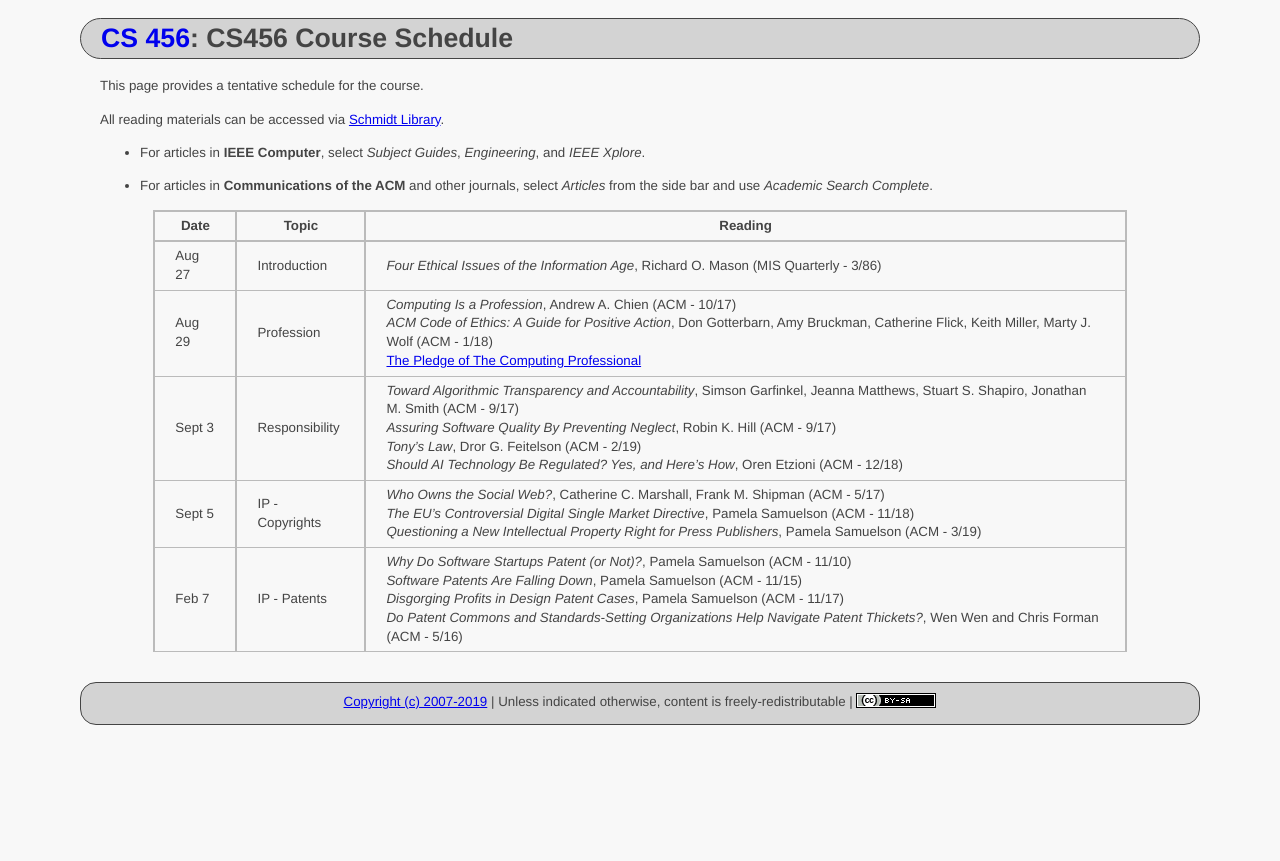
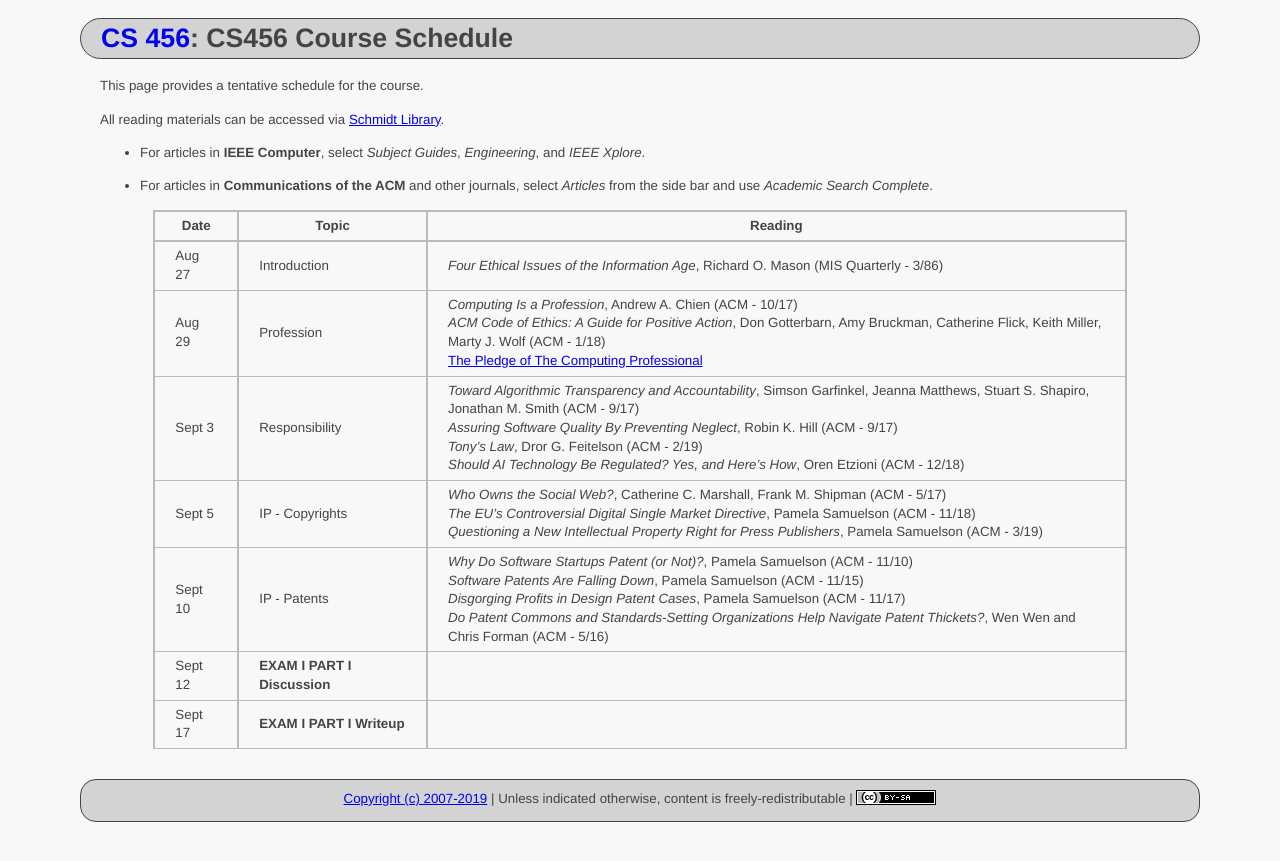
Before and after one commit to ycpcs/cs456-fall2019, a Jekyll site: the page built from schedule/index.md, in a window 1280 px wide. Shown: the top 861 px of the page. Built offline with Jekyll 4.4.1, drawn with Linux system fonts in a browser that asks for light colours.

Commit message:
add exam 1 part 1 due dates
add exam 1 part 1 due dates

```diff
--- a/schedule/index.md
+++ b/schedule/index.md
@@ -18,7 +18,9 @@ All reading materials can be accessed via [Schmidt Library](http://library.ycp.e
 > Aug 29  | Profession          | *Computing Is a Profession*, Andrew A. Chien (ACM - 10/17) <br /> *ACM Code of Ethics: A Guide for Positive Action*, Don Gotterbarn, Amy Bruckman, Catherine Flick, Keith Miller, Marty J. Wolf (ACM - 1/18) <br /> [The Pledge of The Computing Professional](http://pledge-of-the-computing-professional.org/home-page/the-oath) |
 > Sept 3  | Responsibility      | *Toward Algorithmic Transparency and Accountability*, Simson Garfinkel, Jeanna Matthews, Stuart S. Shapiro, Jonathan M. Smith (ACM - 9/17) <br /> *Assuring Software Quality By Preventing Neglect*, Robin K. Hill (ACM - 9/17) <br /> *Tony's Law*, Dror G. Feitelson (ACM - 2/19) <br /> *Should AI Technology Be Regulated? Yes, and Here's How*, Oren Etzioni (ACM - 12/18) |
 > Sept 5  | IP - Copyrights     | *Who Owns the Social Web?*, Catherine C. Marshall, Frank M. Shipman (ACM - 5/17) <br /> *The EU’s Controversial Digital Single Market Directive*, Pamela Samuelson (ACM - 11/18) <br /> *Questioning a New Intellectual Property Right for Press Publishers*, Pamela Samuelson (ACM - 3/19) |
-> Feb 7 | IP - Patents        | *Why Do Software Startups Patent (or Not)?*, Pamela Samuelson (ACM - 11/10) <br/> *Software Patents Are Falling Down*, Pamela Samuelson (ACM - 11/15) <br /> *Disgorging Profits in Design Patent Cases*, Pamela Samuelson (ACM - 11/17) <br /> *Do Patent Commons and Standards-Setting Organizations Help Navigate Patent Thickets?*, Wen Wen and Chris Forman (ACM - 5/16) |
+> Sept 10 | IP - Patents        | *Why Do Software Startups Patent (or Not)?*, Pamela Samuelson (ACM - 11/10) <br/> *Software Patents Are Falling Down*, Pamela Samuelson (ACM - 11/15) <br /> *Disgorging Profits in Design Patent Cases*, Pamela Samuelson (ACM - 11/17) <br /> *Do Patent Commons and Standards-Setting Organizations Help Navigate Patent Thickets?*, Wen Wen and Chris Forman (ACM - 5/16) |
+> Sept 12 | **EXAM I PART I Discussion**   |  |
+> Sept 17 | **EXAM I PART I Writeup**      |  |
 
 
 <!--
```
Also changed, not shown: index.md (+4 -0 lines).
